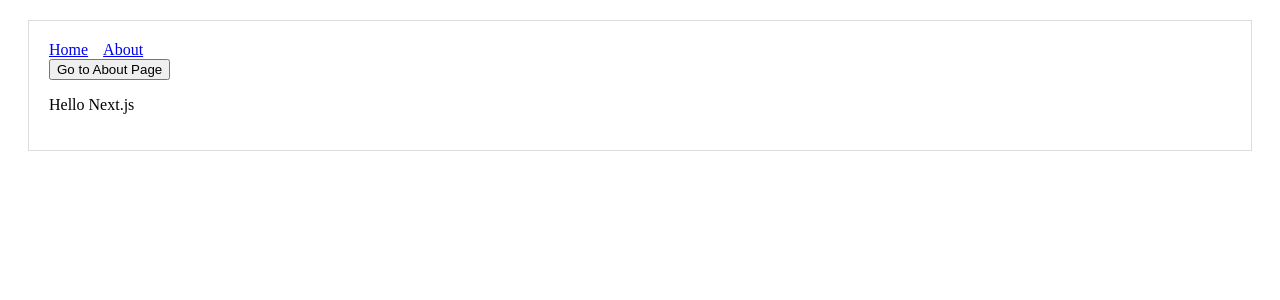
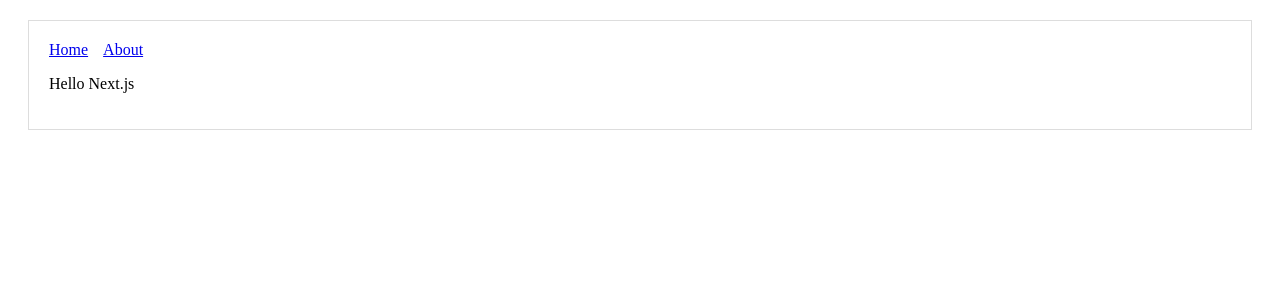
Before and after one commit to yatyat2/next-tutorial, a Next.js app: page / in a window 1280 px wide. Shown: the top 300 px of the page. Built offline with nearby package versions, Linux system fonts and the light colour scheme.

Commit message:
공용 컴포넌트 추가로 인해, 원래 버튼 삭제

```diff
--- a/pages/index.js
+++ b/pages/index.js
@@ -3,9 +3,6 @@ import Layout from "../components/MyLayout";
 
 const Index = () => (
   <Layout>
-    <Link href="/about">
-      <button>Go to About Page</button>
-    </Link>
     <p>Hello Next.js</p>
   </Layout>
 );
```
